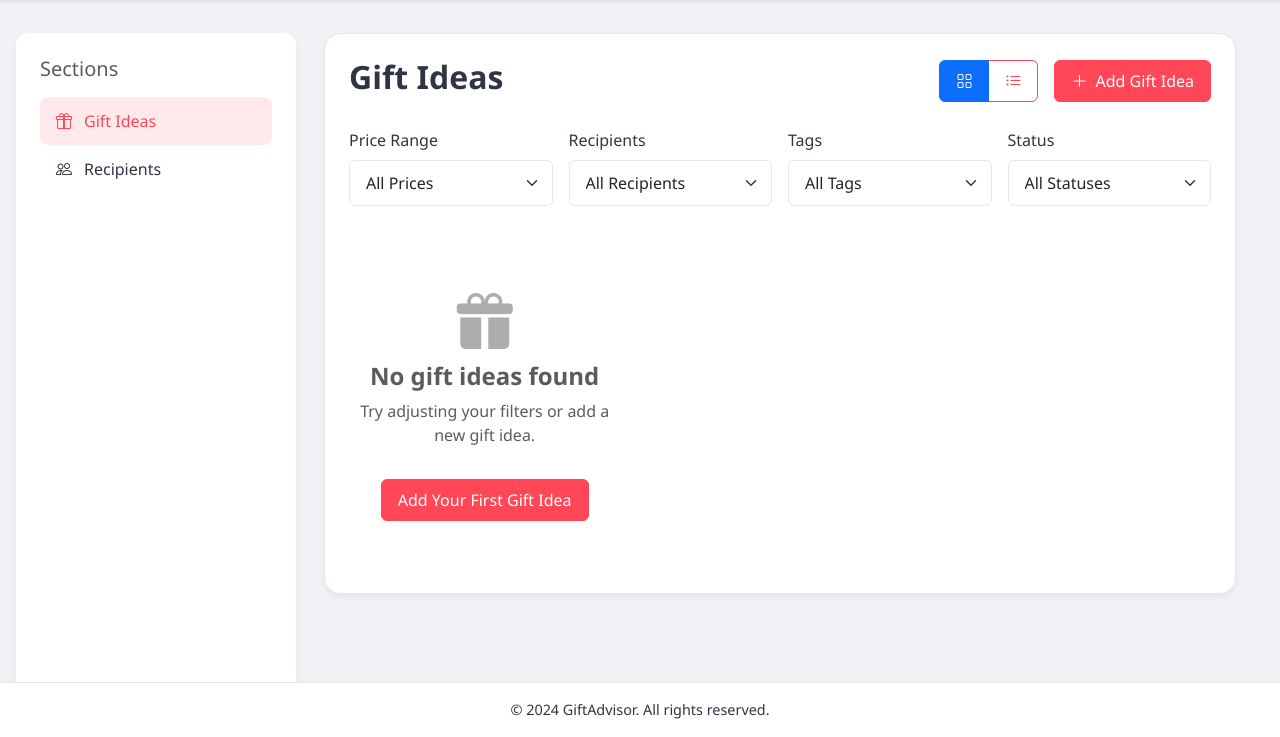
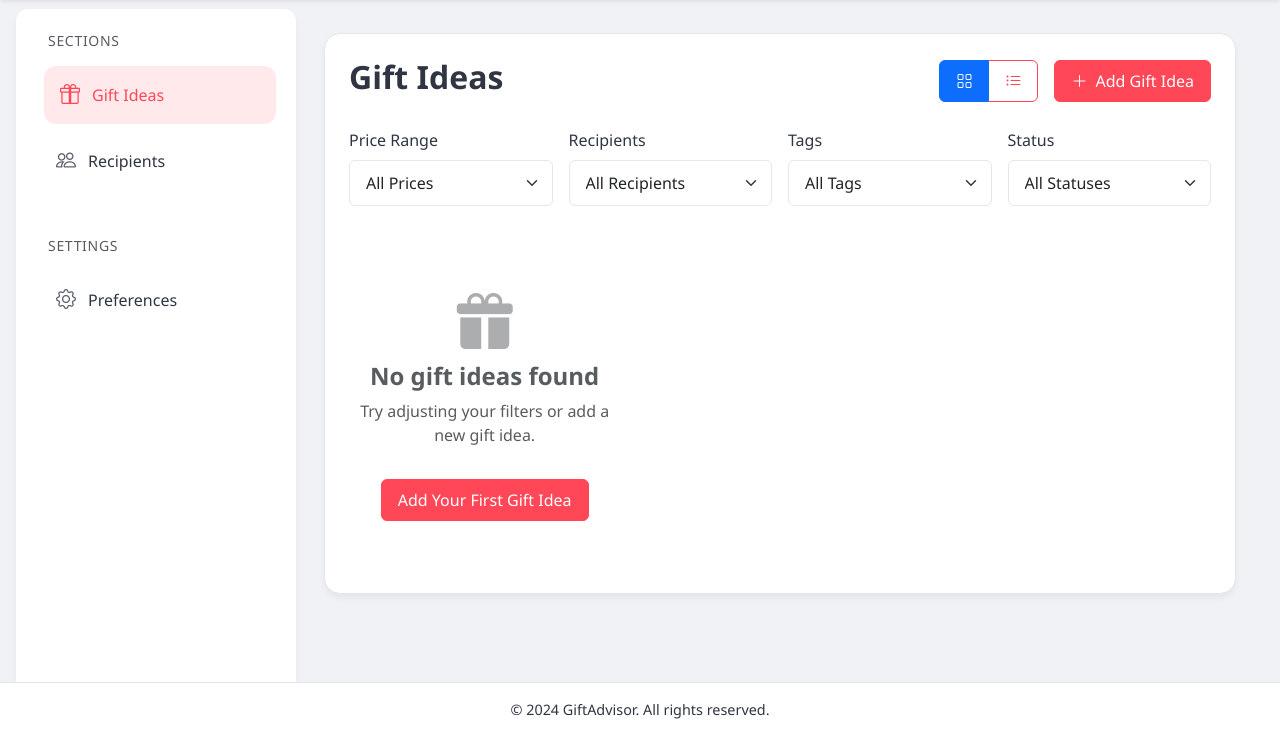
Before and after one commit to DelevoXDG/GiftAdvisor, a Django app: page / in a window 1280 px wide. Shown: the part 63-800 px from the top of the page. Run offline with Django 5.2, Linux system fonts and the light colour scheme; the visitor is signed in with stand-in values (Sample User, id 1); data comes from the database, SQL or seed files in the repository; data that the repository does not hold is empty; some libraries are stand-ins or nearby versions.

Commit message:
Refactor sidebar styles
- Updated sidebar header styles for better readability.
- Enhanced sidebar link styles with improved padding, border-radius, and hover effects.
- Added new "Settings" section to the sidebar with a "Preferences" link.
- Adjusted margins and font sizes for a cleaner layout.

```diff
--- a/templates/base.html
+++ b/templates/base.html
@@ -165,33 +165,42 @@
             z-index: 900;
         }
 
-        /* Hide scrollbar for Chrome, Safari and Opera */
-        .sidebar::-webkit-scrollbar {
-            display: none;
-        }
-
-        /* Hide scrollbar for IE, Edge and Firefox */
-        .sidebar {
-            -ms-overflow-style: none;  /* IE and Edge */
-            scrollbar-width: none;  /* Firefox */
+        .sidebar h5 {
+            font-size: 0.875rem;
+            text-transform: uppercase;
+            letter-spacing: 0.05em;
+            color: #6c757d;
+            padding: 0 0.5rem;
         }
 
         .sidebar-link {
             display: flex;
             align-items: center;
             gap: 0.75rem;
-            padding: 0.75rem 1rem;
+            padding: 0.875rem 1rem;
             color: var(--text-color);
             text-decoration: none;
-            border-radius: 0.5rem;
-            transition: all 0.2s;
+            border-radius: 0.75rem;
+            transition: all 0.2s ease;
             font-weight: 500;
+            margin-bottom: 0.5rem;
+        }
+
+        .sidebar-link i {
+            font-size: 1.25rem;
+            opacity: 0.8;
         }
 
         .sidebar-link:hover,
         .sidebar-link.active {
             background: var(--hover-color);
             color: var(--primary-color);
+            transform: translateX(4px);
+        }
+
+        .sidebar-link:hover i,
+        .sidebar-link.active i {
+            opacity: 1;
         }
 
         /* Main content area */
--- a/templates/dashboard.html
+++ b/templates/dashboard.html
@@ -4,16 +4,23 @@
 {% block content %}
 <div class="d-flex">
     <!-- Left Sidebar -->
-    <div class="sidebar mt-4">
-        <div class="mb-4">
+    <div class="sidebar">
+        <div class="mb-5">
             <h5 class="text-muted mb-3">Sections</h5>
             <a href="#" class="sidebar-link active">
                 <i class="bi bi-gift"></i>
-                Gift Ideas
+                <span>Gift Ideas</span>
             </a>
             <a href="#" class="sidebar-link">
                 <i class="bi bi-people"></i>
-                Recipients
+                <span>Recipients</span>
+            </a>
+        </div>
+        <div>
+            <h5 class="text-muted mb-3">Settings</h5>
+            <a href="#" class="sidebar-link">
+                <i class="bi bi-gear"></i>
+                <span>Preferences</span>
             </a>
         </div>
     </div>
```
